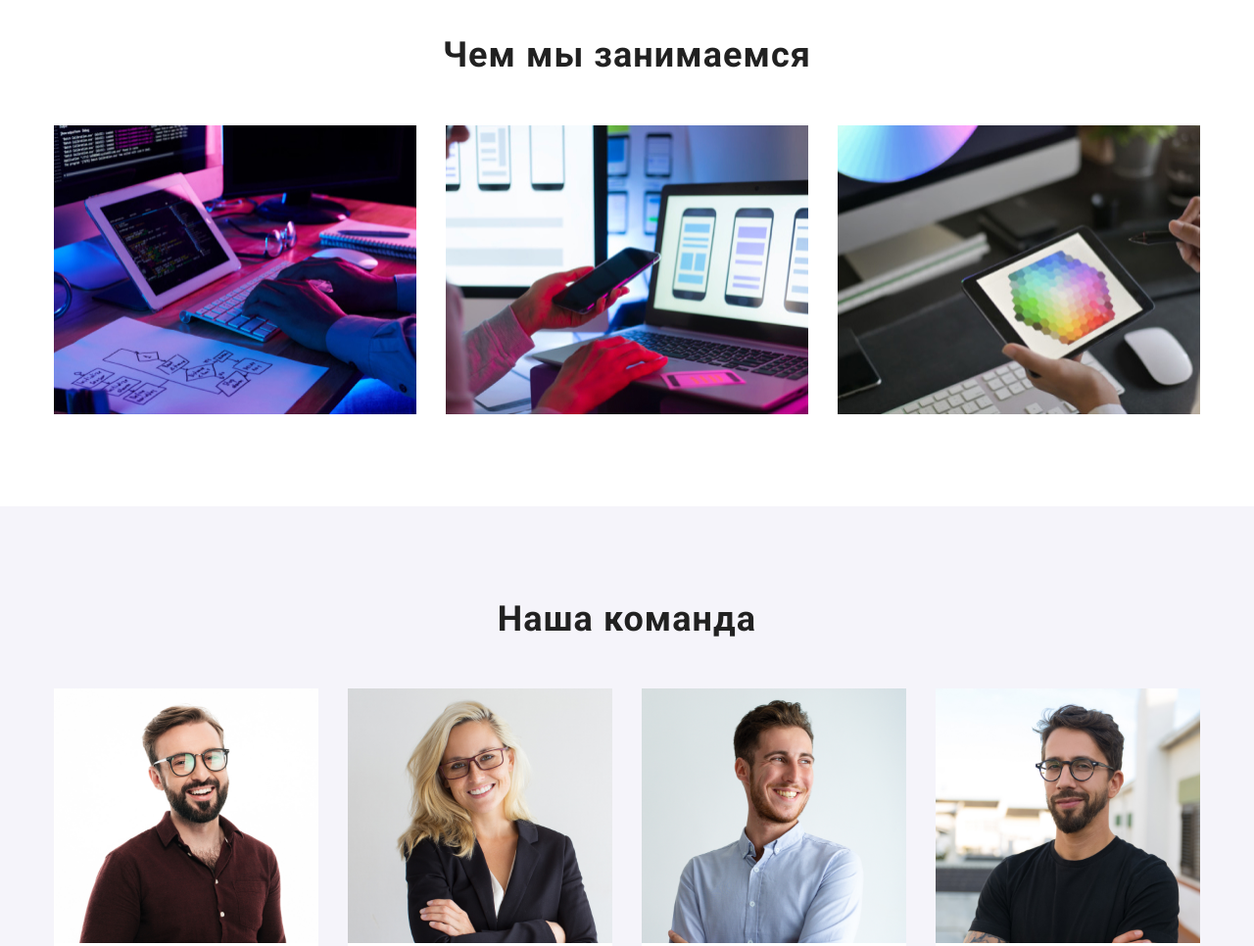
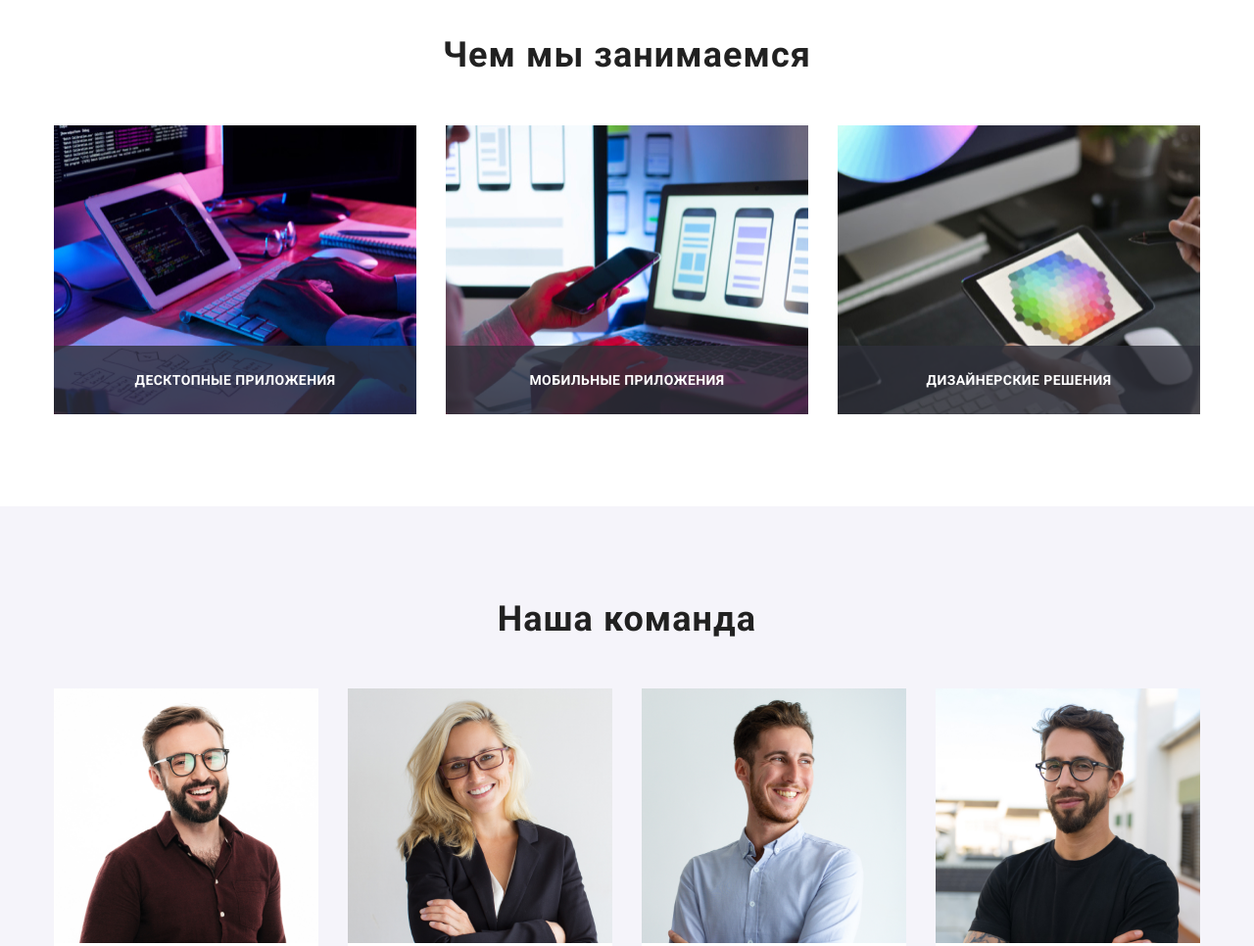
Before and after one commit to AndreyGOIT/goit-markup-hw-05, a plain HTML site: page index.html in a window 1280 px wide. Shown: the part 1080-2046 px from the top of the page at 98% size. Drawn offline with nearby package versions, Linux system fonts and the light colour scheme.

Commit message:
HW5-our-ocup-is-ready

```diff
--- a/css/styles.css
+++ b/css/styles.css
@@ -18,6 +18,7 @@
     --our-client-border-color: #AFB1B8;
     --social-icon-bg-color: rgba(255, 255, 255, 0.1);
     --overlay-background: rgba(33, 150, 243, 0.9);
+    --label-bg-color: rgba(47, 48, 58, 0.8);
 }
 /* убираем маркировку списка */
 .navigation-list,
@@ -165,6 +166,11 @@ body {
     line-height: 1.14;
     letter-spacing: 0.02em;
     color: var(--text-color);
+    /*  Задаём значения перехода  */
+    transition-property: color;
+    transition-duration: 250ms;
+    transition-timing-function: cubic-bezier(0.4, 0, 0.2, 1);
+    transition-delay: 0;
 }
 /* электронка и телефон фирмы в шапке */
 
@@ -178,8 +184,13 @@ body {
     fill: var(--navigation-contacts-color);
     height: 16px;
     margin-right: 10px;
+    /*  Задаём значения перехода  */
+    transition-property: fill;
+    transition-duration: 250ms;
+    transition-timing-function: cubic-bezier(0.4, 0, 0.2, 1);
+    transition-delay: 0;
 }
-
+/* При ховере меняем значения анимируемых свойств */
 .navigation-list-link:hover,
 .navigation-list-link:focus {
     color: var(--accent-color);
@@ -201,8 +212,6 @@ body {
 .navigation-contacts-phone:focus {
     color: var(--accent-color);
 }
-
-
 /*===========/HEADER==============*/
 
 /*======Фильтр в главном разделе=====*/
@@ -231,6 +240,7 @@ body {
     cursor: pointer;
     padding: 6px 22px;
     color: var(--text-color);
+    transition: background 250ms cubic-bezier(0.4, 0, 0.2, 1), color 250ms cubic-bezier(0.4, 0, 0.2, 1);
 }
 .filter-btn-text:hover,
 .filter-btn-text:focus {
@@ -409,6 +419,7 @@ body {
     height: 100%;
     border-radius: 50%;
     background-color: var(--social-icon-bg-color);
+    transition: background-color 250ms cubic-bezier(0.4, 0, 0.2, 1);
 }
 .soc-med-icon-bottom {
     fill: var(--top-color);
@@ -526,7 +537,6 @@ body {
 .our-occupation {
     padding-top: 0px;
 }
-
 .our-occupation-list,
 .our-team-list {
     display: flex;
@@ -536,7 +546,27 @@ body {
 .our-occupation-item:not(:last-child) {
     margin-right: 30px;
 }
+.thumb {
+    position: relative;
+}
+.thumb>.label {
+    position: absolute;
+    width: 370px;
+    bottom: 0;
+    right: 0;
+    margin: 0;
+    padding: 27px 0px;
+    border-bottom-left-radius: 4px;
 
+    font-weight: 700;
+    font-size: 14px;
+    line-height: 16px;
+    text-align: center;
+    letter-spacing: 0.03em;
+    text-transform: uppercase;
+    background-color: var(--label-bg-color);
+    color: var(--top-color);
+}
 /*=====/Чем мы занимаемся======*/
 
 /*=======Наша команда==========*/
@@ -547,7 +577,6 @@ body {
     margin-right: 30px;
 }
 .our-team-item {
-
     background: var(--top-color);
     /* material shadow v1 */
     /*box-shadow: 0px 1px 3px rgba(0, 0, 0, 0.12),
@@ -594,7 +623,13 @@ body {
     align-items: center;
     width: 100%;
     height: 100%;
+    background-color: var(--top-color);
     border-radius: 50%;
+    /*  Задаём значения перехода  */
+    transition-property: background-color;
+    transition-duration: 250ms;
+    transition-timing-function: cubic-bezier(0.4, 0, 0.2, 1);
+    transition-delay: 0;
 }
 .social-icons-link:hover,
 .social-icons-link:focus {
@@ -602,6 +637,7 @@ body {
 }
 .soc-med-icon {
     fill: var(--our-client-border-color);
+    transition: fill 250ms cubic-bezier(0.4, 0, 0.2, 1);
 }
 .social-icons-link:hover .soc-med-icon,
 .social-icons-link:focus .soc-med-icon {
@@ -631,6 +667,7 @@ body {
     width: 106px;
     height: 60px;
     fill: var(--our-client-border-color);
+    transition: fill 250ms cubic-bezier(0.4, 0, 0.2, 1);
 }
 .clients-link:hover,
 .clients-link:focus {
@@ -651,6 +688,7 @@ body {
     height: 100%;
     border: 1px solid var(--our-client-border-color);
     border-radius: 4px;
+    transition: border-color 250ms cubic-bezier(0.4, 0, 0.2, 1);
 }
 /*=======/Наши клиенты==========*/
 /* Не забывайте подсвечивать синим цветом ссылочку на страницу,
--- a/index.html
+++ b/index.html
@@ -113,13 +113,22 @@
                 <h2 class="our-occupation-main-title">Чем мы занимаемся</h2>
                 <ul class="our-occupation-list">
                     <li class="our-occupation-item">
-                        <img src="./images/task-1.jpg" alt="работа за компьютером" width="370" height="295">
+                        <div class="thumb">
+                            <img src="./images/task-1.jpg" alt="работа за компьютером" width="370" height="295">
+                            <p class="label">Десктопные приложения</p>
+                        </div>
                     </li>
                     <li class="our-occupation-item">
-                        <img src="./images/task-2.jpg" alt="разработка приложений" width="370" height="295">
+                        <div class="thumb">
+                            <img src="./images/task-2.jpg" alt="разработка приложений" width="370" height="295">
+                            <p class="label">Мобильные приложения</p>
+                        </div>
                     </li>
                     <li class="our-occupation-item">
-                        <img src="./images/task-3.jpg" alt="работа палитрой цветов" width="370" height="295">
+                        <div class="thumb">
+                            <img src="./images/task-3.jpg" alt="работа палитрой цветов" width="370" height="295">
+                            <p class="label">Дизайнерские решения</p>
+                        </div>
                     </li>
                 </ul>
 
```
Also changed, not shown: 1 other file.
